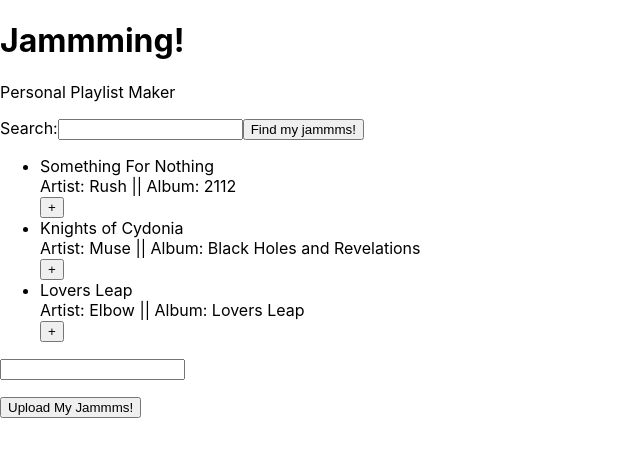
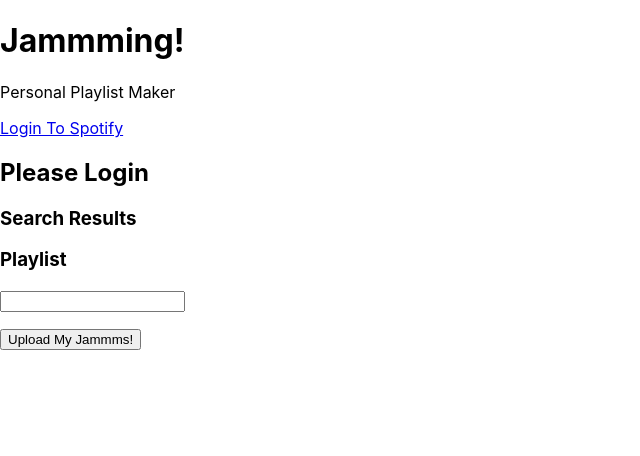
Before and after one commit to JackEH2112/jackeh2112.github.io, a React (Create React App) app in the folder CCProjects/jammming/: page / in a window 1280 px wide. Shown: the top 456 px of the page, without its empty margins (0-640 px from the left). Built offline with nearby package versions, Linux system fonts and the light colour scheme.

Commit message:
Spotify API functional and working with existing previous playlist functionality. Next step is adding uri information so users can save playlists to Spotify accounts

```diff
--- a/CCProjects/jammming/package.json
+++ b/CCProjects/jammming/package.json
@@ -6,6 +6,7 @@
     "@testing-library/jest-dom": "^5.17.0",
     "@testing-library/react": "^13.4.0",
     "@testing-library/user-event": "^13.5.0",
+    "axios": "^1.6.7",
     "react": "^18.2.0",
     "react-dom": "^18.2.0",
     "react-scripts": "5.0.1",
--- a/CCProjects/jammming/src/App.js
+++ b/CCProjects/jammming/src/App.js
@@ -1,21 +1,90 @@
-import logo from './logo.svg';
+//import logo from './logo.svg';
 import './App.css';
-import React from 'react';
+import React, {useState, useEffect} from 'react';
 import SearchBar from './SearchBar.js';
 import SearchResults from './SearchResults.js';
-import Playlist from './Playlist.js';
-import Tracklist from './Tracklist.js';
-import Track from './Track.js';
+import axios from 'axios';
 
-function App() {
+function App(props) {
+  const CLIENT_ID = '734bd31883e6461bb81507e1075c9847'
+  const REDIRECT_URI = 'http://localhost:3000'
+  const AUTH_ENDPOINT = 'https://accounts.spotify.com/authorize'
+  const RESPONSE_TYPE = 'token'
+
+  const [token, setToken] = useState('')
+  const [data, setData] = useState()
+
+  useEffect(() => {
+    const hash = window.location.hash
+    let token = window.localStorage.getItem('token')
+
+    if(!token && hash) {
+      token = hash.substring(1).split("&").find(elem => elem.startsWith('access_token')).split('=')[1]
+
+      window.location.hash = ''
+      window.localStorage.setItem('token', token)
+    }
+    setToken(token)
+  },[])
+
+  const logout = () => {
+    setToken('')
+    window.localStorage.removeItem('token')
+  }
+
+  const [searchKey, setSearchKey] = useState('');
+
+  const searchArtists = async (e) => {
+    e.preventDefault();
+    const response = await axios.get("https://api.spotify.com/v1/search", {
+      headers: {
+        Authorization: `Bearer ${token}`
+      },
+      params: {
+        q: searchKey,
+        type: 'track'
+      }
+    })
+
+    /*const getTrack = async () => {
+      const trackQuery = searchKey;
+      const endpoint = `https://api.spotify.com/v1/tracks?${token}`
+      try{
+        const response = await fetch(endpoint, {cache: 'no-cache'})
+        if(response.ok){
+          const jsonResponse = await response.json();
+          //function to parse data
+        }
+      } catch (error) {
+        console.log(error)
+      }
+    }*/
+
+    setData(response.data.tracks.items);
+  }
+
+
   return (
     <>
       <div>
         <h1>Jammming!</h1>
         <p>Personal Playlist Maker</p>
+        {!token ?
+        <a href={`${AUTH_ENDPOINT}?client_id=${CLIENT_ID}&redirect_uri=${REDIRECT_URI}&response_type=${RESPONSE_TYPE}`}>
+          Login To Spotify
+        </a>  :
+        <button onClick={logout}>Logout</button>}
+
+        {token ?
+          <form onSubmit={searchArtists}>
+            <input type='text' onChange={e => setSearchKey(e.target.value)}/>
+            <button type='submit'>Find My Jammms</button>
+          </form> :
+          <h2>Please Login</h2>}
       </div>
-      <SearchBar />
-      <SearchResults />
+      <SearchResults
+        searchResults = {data}
+      />
     </>
   );
 }
--- a/CCProjects/jammming/src/Playlist.js
+++ b/CCProjects/jammming/src/Playlist.js
@@ -2,7 +2,7 @@ import React, {useState} from "react";
 import Track from "./Track";
 
 function Playlist(props) {
-    const {playlist, removeFromPlaylist} = props;
+    const {searchResults, playlist, removeFromPlaylist, trackIsInPlaylist} = props;
 
     const [playlistName, setPlayListName] = useState('')
     const [playlists, setPlaylists] = useState([])
@@ -43,6 +43,7 @@ function Playlist(props) {
                         <Track
                             key={track.id}
                             track={track}
+                            trackIsInPlaylist={trackIsInPlaylist}
                             removeFromPlaylist={() => {removeFromPlaylist(track)}}
                         />
                     ))}
--- a/CCProjects/jammming/src/SearchResults.js
+++ b/CCProjects/jammming/src/SearchResults.js
@@ -3,44 +3,19 @@ import Tracklist from './Tracklist';
 import Playlist from './Playlist';
 
 function SearchResults(props) {
-    const [searchResults, setSearchResults] = useState([
-        {
-        'songName' : 'Something For Nothing',
-        'artist' : 'Rush',
-        'album' : '2112',
-        'id' : '0', /*Replace me with .utilities generate function when written*/
-        'playlist' : false},
-        {
-        'songName' : 'Knights of Cydonia',
-        'artist' : 'Muse',
-        'album' : 'Black Holes and Revelations',
-        'id' : '10', /*Replace me with .utilities generate function when written*/
-        'playlist' : false},
-        {
-            'songName' : 'Lovers Leap',
-            'artist' : 'Elbow',
-            'album' : 'Lovers Leap',
-            'id' : '20',
-            'playlist' : false}
-    ])
+    const {searchResults} = props;
+    console.log(searchResults)
 
     const [playlist, setPlaylist] = useState([]);
 
     const addToPlaylist = (track) => {
-        let playlistChecker = track.songName;
-        playlist.find((track) => track.songName === playlistChecker)
-        if(playlist.find((track) => track.songName === playlistChecker)){
-            alert(track.songName + ' is already in playlist!')
+        let playlistChecker = track.name;
+        if(playlist.find((track) => track.name === playlistChecker)){
+            alert(track.name + ' is already in playlist!')
         }
         else{
-            let newId = track.id+10; /*Replace me with .utilities generate function when written*/
-            const newTrack = {
-                songName: track.songName,
-                artist: track.artist,
-                album: track.album,
-                id: newId,
-                playlist: true
-            }
+            //let newId = track.id+1; /*Replace me with .utilities generate function when written*/
+            const newTrack = track;
             setPlaylist(playlist => [...playlist, newTrack])
         }
     }
@@ -51,14 +26,22 @@ function SearchResults(props) {
 
     return (
         <>
+            <div>
+                <h3>Search Results</h3>
+                {/*{renderTrack()}*/}
                 <Tracklist
                     searchResults={searchResults}
                     addToPlaylist={addToPlaylist}
                 />
+            </div>
+            <div>
+                <h3>Playlist</h3>
                 <Playlist
                     playlist={playlist}
                     removeFromPlaylist={removeFromPlaylist}
                 />
+            </div>
+
         </>
     )
 }
--- a/CCProjects/jammming/src/Track.js
+++ b/CCProjects/jammming/src/Track.js
@@ -1,10 +1,10 @@
 import React, {useState} from "react";
 
 function Track(props) {
-    const {track, addToPlaylist, removeFromPlaylist} = props;
+    const {track, addToPlaylist, removeFromPlaylist, trackIsInPlaylist} = props;
 
     const handleClick = (track) => {
-        if(track.playlist === true){
+        if(trackIsInPlaylist === true){
             removeFromPlaylist(track.id);
         }
         else{
@@ -26,8 +26,8 @@ function Track(props) {
 
     return(
         <li className="Track">
-            <div className="songName">{track.songName}</div>
-            <div className="songInfo">Artist: {track.artist} || Album: {track.album}</div>
+            <div className="songName">{track.name}</div>
+            <div className="songInfo">Artist: {track.artists.map(artist => artist.name)} || Album: {track.album.name}</div>
             <button
                 type="button"
                 className="playlistAddRemove"
@@ -35,7 +35,7 @@ function Track(props) {
                 onClick={() => {
                     handleClick(track);
                   }}>
-                    {track.playlist ? '-' : '+'}
+                    {trackIsInPlaylist ? '-' : '+'}
             </button>
         </li>
     )
--- a/CCProjects/jammming/src/Tracklist.js
+++ b/CCProjects/jammming/src/Tracklist.js
@@ -2,14 +2,15 @@ import React, {useState} from "react";
 import Track from "./Track";
 
 function Tracklist(props) {
-    const {searchResults, addToPlaylist} = props;
+    const {searchResults, addToPlaylist, trackIsInPlaylist} = props;
     return (
         <>
             <ul>
-                {searchResults.map((track) => (
+                {searchResults?.map((track) => (
                     <Track
                         key={track.id}
                         track={track}
+                        trackIsInPlaylist={trackIsInPlaylist}
                         addToPlaylist={() => {addToPlaylist(track)}}
                          />
                 ))}
```
Also changed, not shown: 1 other file (tests, documents, lock files or other folders). Lines whose indentation alone changed are shown as unchanged.
